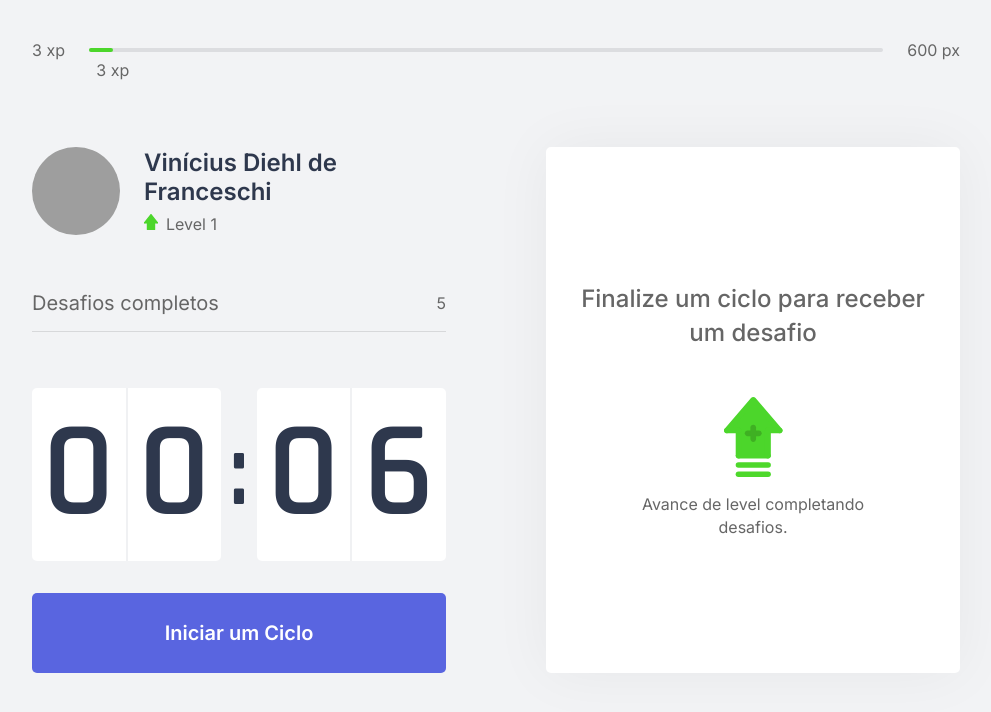
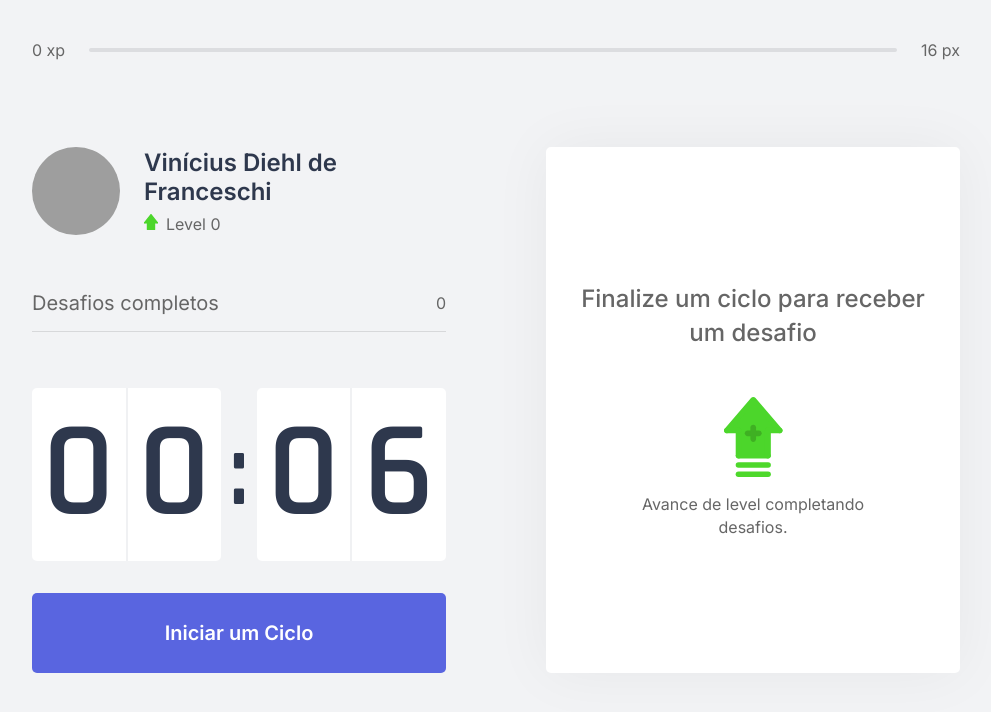
Before and after one commit to V1n1c1us/moveit-next-nlw4, a Next.js app: page / in a window 1280 px wide. Shown: the top 712 px of the page, without its empty margins (144-1135 px from the left). Built offline with nearby package versions, Linux system fonts and the light colour scheme; grey boxes are pictures that could not be loaded.

Commit message:
Calculating level up in ChallengeContext

```diff
--- a/src/components/ChallengeBox/ChallengeBox.tsx
+++ b/src/components/ChallengeBox/ChallengeBox.tsx
@@ -4,7 +4,7 @@
 import styles from '../../styles/components/ChallengeBox.module.css';
 
 const ChallengeBox = () => {
-    const { activeChallenge } = useContext(ChallengesContext);
+    const { activeChallenge, resetChallenge } = useContext(ChallengesContext);
 
     return (
         <div className={styles.challengeBoxContainer}>
@@ -22,6 +22,7 @@
                         <button
                             type="button"
                             className={styles.challengeFailedButton}
+                            onClick={resetChallenge}
                         >
                             Falhei
                         </button>
--- a/src/components/CompletedChallenges/CompletedChallenges.tsx
+++ b/src/components/CompletedChallenges/CompletedChallenges.tsx
@@ -1,10 +1,16 @@
+import { useContext } from 'react';
+import { ChallengesContext } from '../../contexts/ChallengesContext';
+
 import styles from '../../styles/components/CompletedChallenges.module.css';
 
-const CompletedChallenges = () => (
-    <div className={styles.completedChallengesContainer}>
-        <span>Desafios completos</span>
-        <span>5</span>
-    </div>
-)
+const CompletedChallenges = () => {
+    const { challengesCompleted } = useContext(ChallengesContext);
+    return(
+        <div className={styles.completedChallengesContainer}>
+            <span>Desafios completos</span>
+            <span>{challengesCompleted}</span>
+        </div>
+    )
+}
 
 export default CompletedChallenges;
--- a/src/components/ExperienceBar/ExperienceBar.tsx
+++ b/src/components/ExperienceBar/ExperienceBar.tsx
@@ -1,24 +1,29 @@
-import { useState } from 'react';
+import { useContext, useState } from 'react';
+import { ChallengesContext } from '../../contexts/ChallengesContext';
+
 import styles from '../../styles/components/ExperienceBar.module.css';
+
 const ExpericencBart = () => {
-    const [percent, setPercent] = useState(3);
+    const { currentExperience, experienceToNextLevel } = useContext(ChallengesContext);
+    const percentToNextLevel = Math.round(currentExperience * 100) / experienceToNextLevel;
 
     return (
         <header className={styles.experienceBar}>
-            <span>{percent} xp</span>
+            <span>0 xp</span>
             <div>
-                <div style={{ width: `${percent}%` }}/>
+                <div style={{ width: `${percentToNextLevel}%` }}/>
 
-                {percent >= 1 && (
+                {percentToNextLevel >= 1 && (
                     <span
                         className={styles.currentExperience}
-                        style={{ left: `${percent}%`}}>
-                        {percent} xp
+                        style={{ left: `${percentToNextLevel}%`}}
+                    >
+                        {currentExperience} xp
                     </span>
                 )}
 
             </div>
-            <span>600 px</span>
+            <span>{experienceToNextLevel} px</span>
         </header>
     );
 }
--- a/src/components/Profile/Profile.jsx
+++ b/src/components/Profile/Profile.jsx
@@ -1,16 +1,22 @@
+import { useContext } from 'react';
+import { ChallengesContext } from '../../contexts/ChallengesContext';
+
 import styles from '../../styles/components/Profile.module.css';
 
-const Profile = () => (
+const Profile = () => {
+    const { level } = useContext(ChallengesContext);
+
+    return (
         <div className={styles.profileContainer}>
             <img src="http://github.com/V1n1c1us.png" alt="Vinícius Diehl de Franceschi"/>
             <div>
                 <strong>Vinícius Diehl de Franceschi</strong>
                 <p>
                     <img src="icons/level.svg" alt="Level Icon"/>
-                Level 1
+                    Level {level}
                 </p>
             </div>
         </div>
     );
-
+}
 export default Profile;
--- a/src/contexts/ChallengesContext.tsx
+++ b/src/contexts/ChallengesContext.tsx
@@ -11,9 +11,11 @@
     activeChallenge: Challenge,
     challengesCompleted: number;
     currentExperience: number;
+    experienceToNextLevel: number,
     level: number;
     levelUp: () => void;
     startNewChallenge: () => void;
+    resetChallenge: () => void,
 }
 
 type ChallengesProviderProps = {
@@ -28,6 +30,8 @@
     const [challengesCompleted, setChallengesCompleted] = useState(0);
     const [activeChallenge, setActiveChallenge] = useState(null);
 
+    const experienceToNextLevel = Math.pow((level + 1) * 4, 2);
+
     const levelUp = () => {
         setLeve(level + 1);
     }
@@ -39,15 +43,21 @@
         setActiveChallenge(challenge);
     };
 
+    const resetChallenge = () => {
+        setActiveChallenge(null);
+    }
+
     return (
         <ChallengesContext.Provider
             value={{
                 activeChallenge,
                 challengesCompleted,
+                experienceToNextLevel,
                 currentExperience,
                 level,
                 levelUp,
                 startNewChallenge,
+                resetChallenge,
             }}
         >
             {children}
```
Lines whose indentation alone changed are shown as unchanged.
